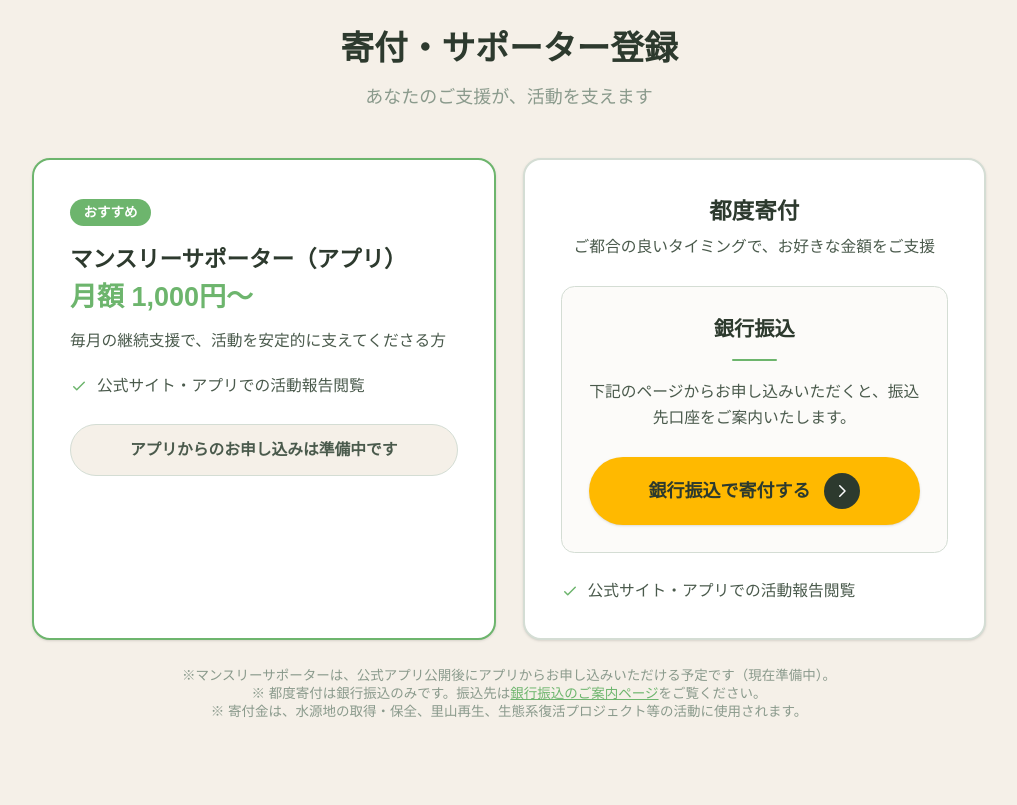
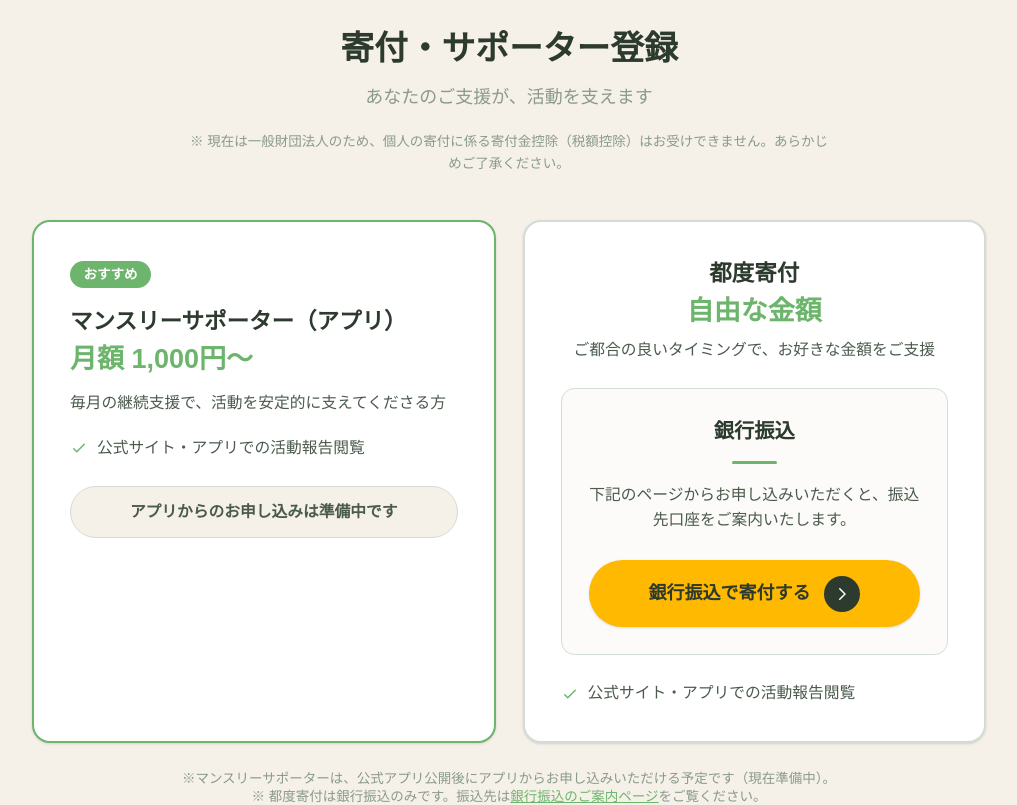
Before and after one commit to haitakamak-cmyk/earth-savers-web, a Next.js app: page /join in a window 1280 px wide. Shown: the part 840-1645 px from the top of the page, without its empty margins (131-1148 px from the left). Built offline with nearby package versions, Linux system fonts and the light colour scheme; a web font is replaced by a local one.

Commit message:
chore: earth-savers-web の未コミット変更をまとめて反映

```diff
--- a/src/app/join/page.tsx
+++ b/src/app/join/page.tsx
@@ -13,7 +13,7 @@ export const metadata: Metadata = {
 const APP_DONATE_URL = "https://app.earth-savers.org/donate";
 const APP_CLUBS_URL = "https://app.earth-savers.org/clubs";
 const BANK_DONATION_INFO_HREF = "/join/bank-donation";
-/** For Good クラウドファンディング */
+/** For Good クラウドファンディング（リリース直前にプロジェクト継続中・ID を再確認すること） */
 const CROWDFUNDING_URL = "https://for-good.net/project/1003493";
 
 function ExternalLinkIcon({ className }: { className?: string }) {
@@ -181,6 +181,9 @@ export default function JoinPage() {
           <p className="mt-3 text-center text-text-muted">
             あなたのご支援が、活動を支えます
           </p>
+          <p className="mx-auto mt-4 max-w-xl text-center text-xs leading-relaxed text-text-muted">
+            ※ 現在は一般財団法人のため、個人の寄付に係る寄付金控除（税額控除）はお受けできません。あらかじめご了承ください。
+          </p>
 
           <div className="mt-10 grid grid-cols-1 gap-6 md:grid-cols-2">
             {/* マンスリー → アプリ */}
@@ -246,6 +249,7 @@ export default function JoinPage() {
                 都度寄付
               </h3>
               <p className="mt-1 text-center text-2xl font-semibold text-wakakusa">
+                自由な金額
               </p>
               <p className="mt-2 text-center text-sm text-text-secondary">
                 ご都合の良いタイミングで、お好きな金額をご支援
@@ -309,7 +313,8 @@ export default function JoinPage() {
             </Link>
             をご覧ください。
             <br />
-            ※ 寄付金は、水源地の取得・保全、里山再生、生態系復活プロジェクト等の活動に使用されます。
+            ※
+            ご支援いただいた資金は、水源地の取得・保全、里山再生、生態系復活プロジェクトなど現場の活動に、責任を持って活用いたします（振込手数料・決済に係る費用などが発生する場合があります）。
           </p>
         </div>
       </section>
--- a/src/app/page.tsx
+++ b/src/app/page.tsx
@@ -175,7 +175,7 @@ export default function Home() {
                   里山オーガニック再生
                 </h3>
                 <p className="mt-2 text-sm text-text-secondary leading-relaxed">
-                  放置された森に光を。大地の再生の手法で水脈を回復し、里山の復活を行なっています。
+                  放置された森に光を。大地の再生の手法で水脈を回復し、里山の復活を行っています。
                 </p>
                 <Link
                   href="/activities#satoyama"
@@ -487,7 +487,7 @@ export default function Home() {
             </Link>
 
             <Link
-              href="/join#supporter"
+              href="/join#donation"
               className="group bg-white rounded-2xl p-6 sm:p-8 shadow-sm hover:shadow-md border border-border hover:border-aqua/30 transition-all"
             >
               <div className="w-14 h-14 mx-auto bg-aqua-light rounded-full flex items-center justify-center group-hover:bg-aqua/20 transition-colors">
--- a/src/components/Footer.tsx
+++ b/src/components/Footer.tsx
@@ -34,7 +34,7 @@ const footerLinks = [
     title: "支援・参加",
     links: [
       { label: "寄付する", href: "/join#donation" },
-      { label: "サポーター登録", href: "/join#supporter" },
+      { label: "サポーター登録", href: "/join#donation" },
       { label: "ボランティア", href: "/join#volunteer" },
       ...appSnsLinks.map((l) => ({
         id: l.id,
--- a/src/lib/topics.ts
+++ b/src/lib/topics.ts
@@ -3,11 +3,7 @@ import path from "path";
 
 import GithubSlugger from "github-slugger";
 
-import {
-  getAllTopicSlugs,
-  getTopicBySlug,
-  type TopicEntry,
-} from "./topic-entries";
+import type { TopicEntry } from "./topic-entries";
 
 export type { TopicEntry } from "./topic-entries";
 export { getAllTopicSlugs, getTopicBySlug, TOPICS } from "./topic-entries";
```
